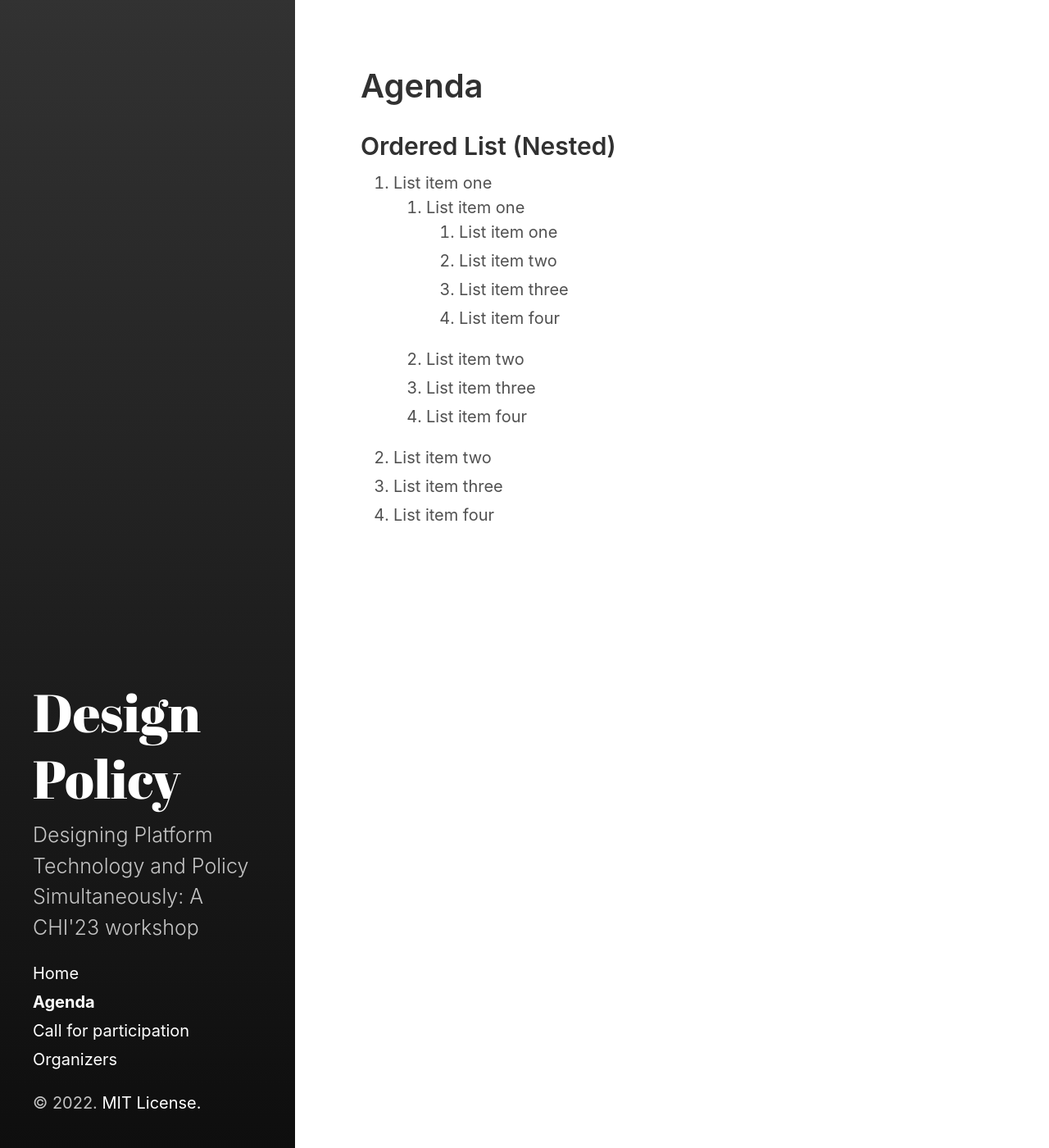
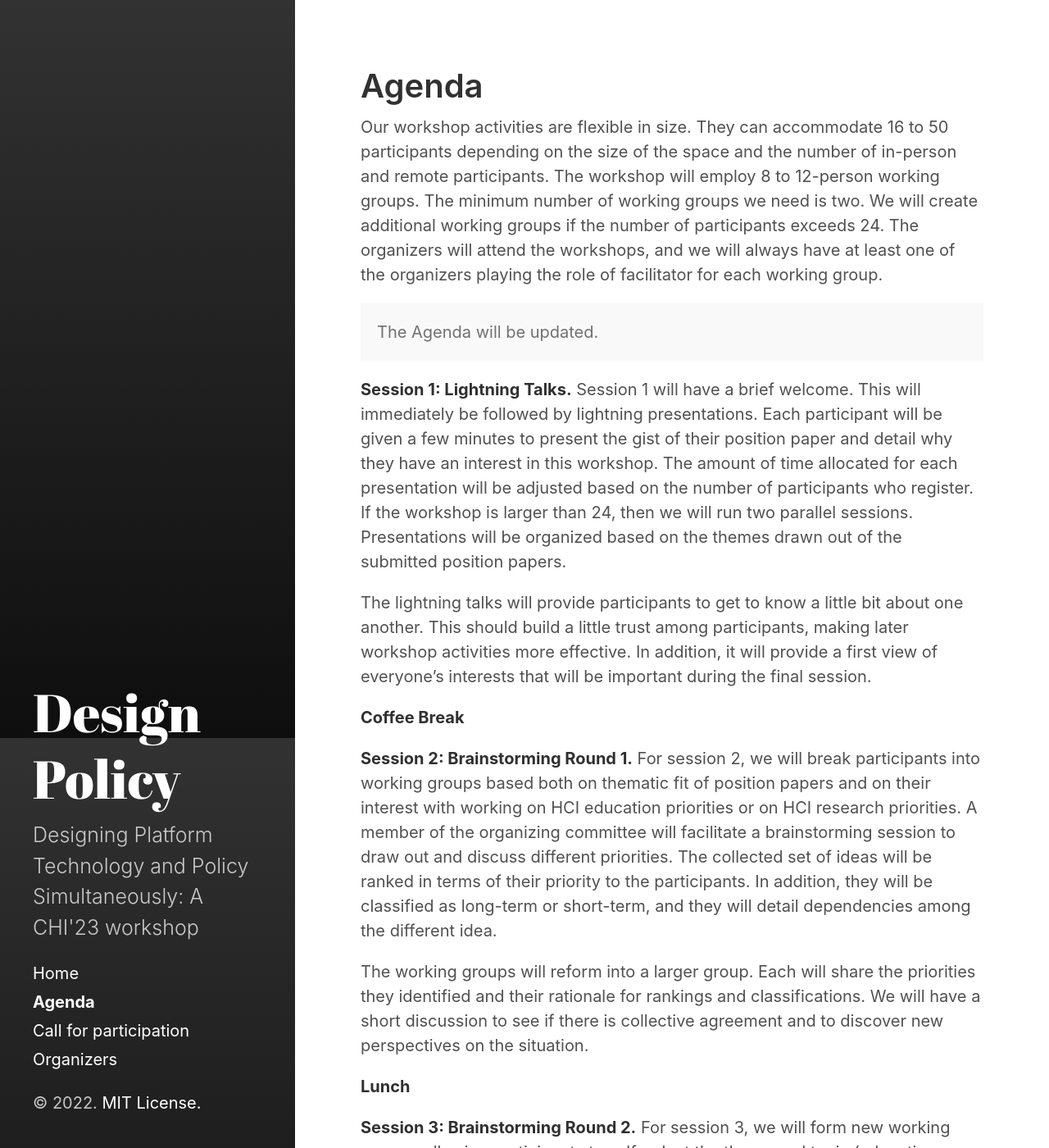
Before and after one commit to yang-qian/designpolicyCHI23, a Jekyll site: the page built from Agenda.md, in a window 1280 px wide and 1400 px high. Shown: the whole window at 82% size. Built offline with Jekyll 4.4.1, drawn with Linux system fonts in a browser that asks for light colours; some of the changed text lies outside the part shown.

Commit message:
Update Agenda.md

```diff
--- a/Agenda.md
+++ b/Agenda.md
@@ -4,18 +4,36 @@ title: Agenda
 sidebar_link: true
 ---
 
+Our workshop activities are flexible in size. They can accommodate 16 to 50 participants depending on the size of the space and the number of in-person and remote participants. The workshop will employ 8 to 12-person working groups. The minimum number of working groups we need is two. We will create additional working groups if the number of participants exceeds 24. The organizers will attend the workshops, and we will always have at least one of the organizers playing the role of facilitator for each working group.
 
-## Ordered List (Nested)
+<p class="message">
+  The Agenda will be updated.
+</p>
 
-  1. List item one
-      1. List item one
-          1. List item one
-          2. List item two
-          3. List item three
-          4. List item four
-      2. List item two
-      3. List item three
-      4. List item four
-  2. List item two
-  3. List item three
-  4. List item four
+**Session 1: Lightning Talks.**
+Session 1 will have a brief welcome. This will immediately be followed by lightning presentations. Each participant will be given a few minutes to present the gist of their position paper and detail why they have an interest in this workshop. The amount of time allocated for each presentation will be adjusted based on the number of participants who register. If the workshop is larger than 24, then we will run two parallel sessions. Presentations will be organized based on the themes drawn out of the submitted position papers.
+
+The lightning talks will provide participants to get to know a little bit about one another. This should build a little trust among participants, making later workshop activities more effective. In addition, it will provide a first view of everyone’s interests that will be important during the final session.
+
+**Coffee Break**
+
+**Session 2: Brainstorming Round 1.**
+For session 2, we will break participants into working groups based both on thematic fit of position papers and on their interest with working on HCI education priorities or on HCI research priorities. A member of the organizing committee will facilitate a brainstorming session to draw out and discuss different priorities. The collected set of ideas will be ranked in terms of their priority to the participants. In addition, they will be classified as long-term or short-term, and they will detail dependencies among the different idea.
+
+The working groups will reform into a larger group. Each will share the priorities they identified and their rationale for rankings and classifications. We will have a short discussion to see if there is collective agreement and to discover new perspectives on the situation.
+
+**Lunch**
+
+**Session 3: Brainstorming Round 2.**
+For session 3, we will form new working groups, allowing participants to self-select the theme and topic (education priorities or research priorities) they want to work on. We will engage in a second round of brainstorming facilitated by workshop organizers. Synthesis of the ideas will deviate from the first round in that we will push participants to provide more detailed rationales for the rankings and the classification. We expect this round will reproduce many of the ideas from round 1 as well as new ideas that come from some personal reflection and from the larger group discussion. Once again, the working groups will come back together and share and discuss their sets of priorities.
+
+
+**Coffee Break**
+
+**Session 4: Collaboration Speed Dating.**
+During the coffee break, organizers will collect lists of matches between participants. These are explicit indications of other participants a participant wishes to talk to about future collaboration. Based on their indications, we will generate a short list of one-on-one collaboration meetings.
+
+During the speed dating session, participants will have 8 minutes to sit together and talk about future collaboration. At the end of the eight minutes, they will rotate to the next name on their speed dating list. Our hope for this activity is that at the end of the workshop we will have facilitated the genesis of several new collaborations around the topic of policy and HCI.
+
+**Session 5: Wrap-up.**
+In the final few minutes of the workshop, we will hold a group discussion about writing a paper describing the workshop and the priorities that emerged. We will collectively discuss the best venue for the paper and collect names of everyone who wishes to participate in writing. We were particularly impressed with the impact of a paper on social computer that emerged from a workshop and had participation from almost all who attended \cite{kittur2013future}. We hope to have a similar impact from this post-workshop activity.
```
